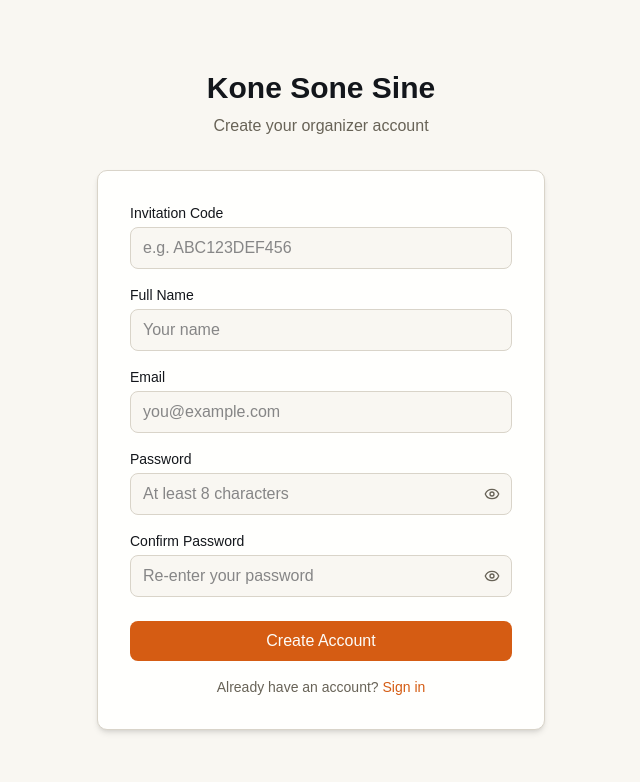
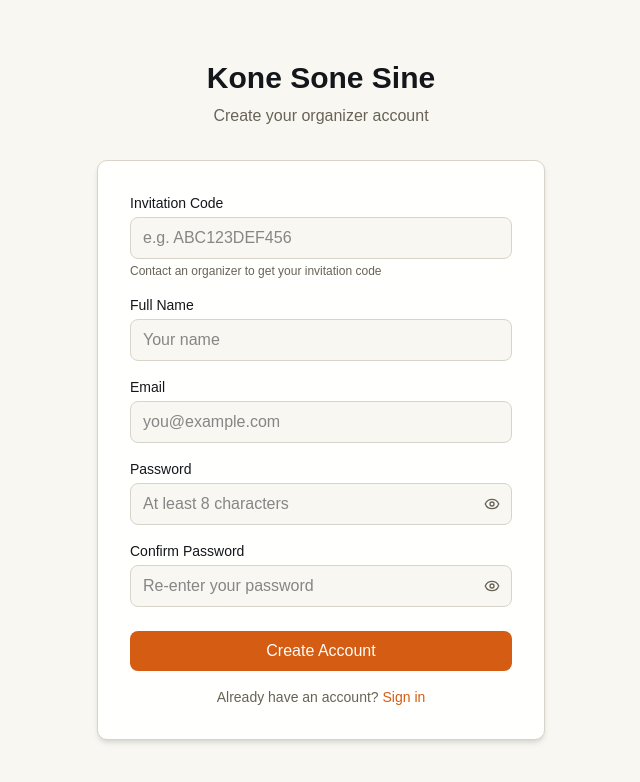
Before and after one commit to vibe-code-tours/team-20-app, a React (Vite) app in the folder app/packages/client/: page /register in a window 1280 px wide. Shown: the top 782 px of the page, without its empty margins (319-959 px from the left). Built offline with nearby package versions, Linux system fonts and the light colour scheme.

Commit message:
fix: add helper text for invitation code field
- Add hint text below Invitation Code input
- Explains how to get an invitation code

Fixes #35

```diff
--- a/app/packages/client/src/pages/RegisterPage.tsx
+++ b/app/packages/client/src/pages/RegisterPage.tsx
@@ -144,6 +144,9 @@ export default function RegisterPage() {
                      className="w-full px-3 py-2 border border-border rounded-md bg-background text-foreground focus:outline-none focus:ring-2 focus:ring-ring"
                      placeholder="e.g. ABC123DEF456"
                   />
+                  <p className="mt-1 text-xs text-muted-foreground">
+                     Contact an organizer to get your invitation code
+                  </p>
                </div>
 
                <div className="mb-4">
```
